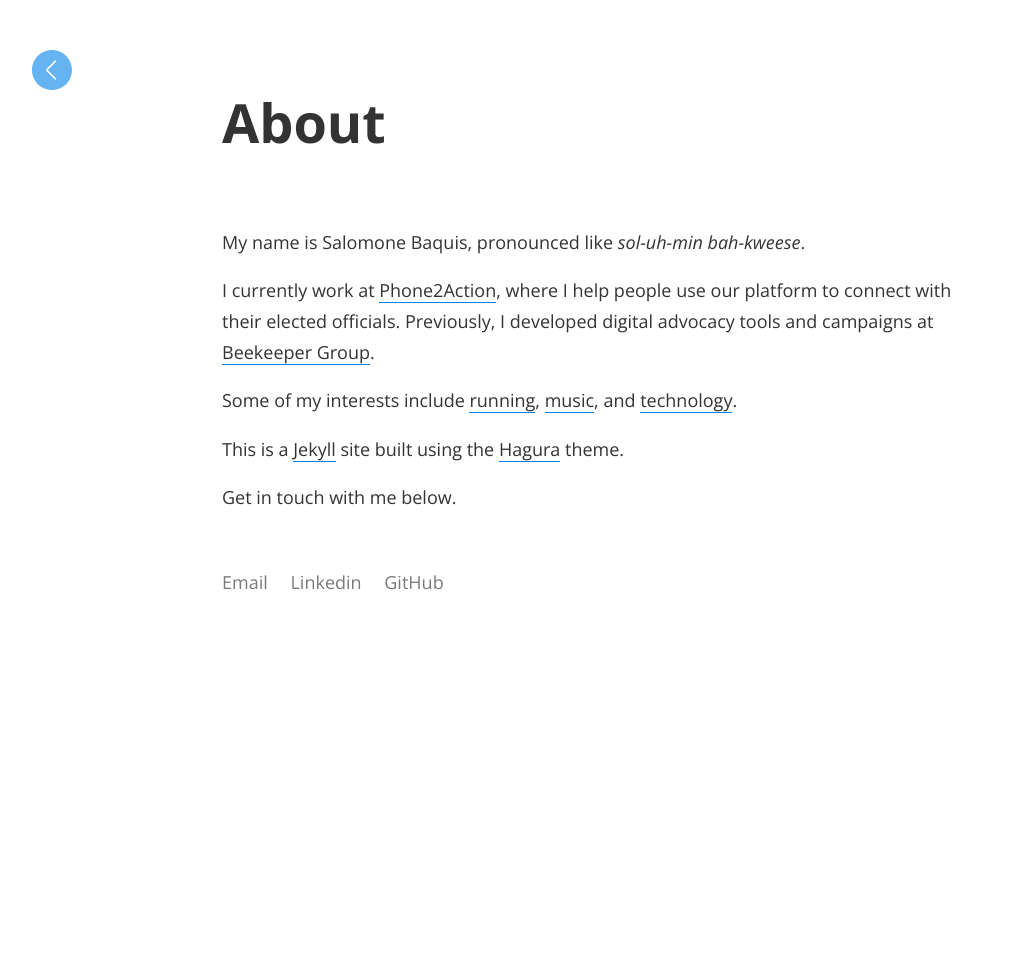
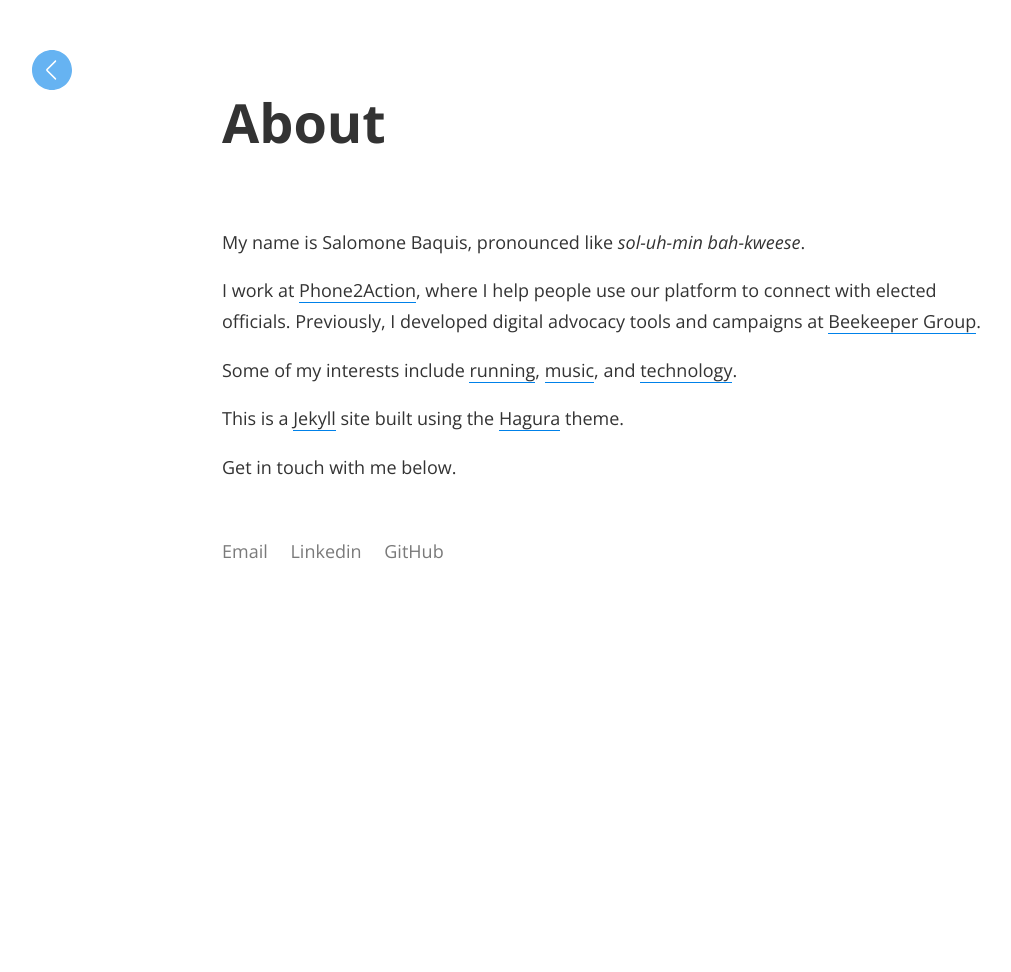
Before and after one commit to salomoneb/site, a Jekyll site: the page built from about.md, in a window 1280 px wide. Shown: the whole page, without its empty margins (18-1029 px from the left). Built offline with Jekyll 4.4.1, drawn with Linux system fonts in a browser that asks for light colours.

Commit message:
removed word

```diff
--- a/_config.yml
+++ b/_config.yml
@@ -25,5 +25,5 @@
 sass:
  style: compressed
 
-gems:
-  - jekyll-paginate
+# plugins:
+#   - jekyll-paginate
--- a/about.md
+++ b/about.md
@@ -5,7 +5,7 @@
 ---
 My name is Salomone Baquis, pronounced like *sol-uh-min bah-kweese*.
 
-I currently work at [Phone2Action](http://phone2action.com/), where I help people use our platform to connect with their elected officials. Previously, I developed digital advocacy tools and campaigns at [Beekeeper Group](http://www.beekeepergroup.com).
+I work at [Phone2Action](http://phone2action.com/), where I help people use our platform to connect with elected officials. Previously, I developed digital advocacy tools and campaigns at [Beekeeper Group](http://www.beekeepergroup.com).
 
 Some of my interests include [running](https://www.youtube.com/watch?v=5LHid-nC45k), [music](https://www.youtube.com/watch?v=AhF1cc7nCyg), and [technology](https://github.com/salomoneb).
 
```
Also changed, not shown: 9 other files.
